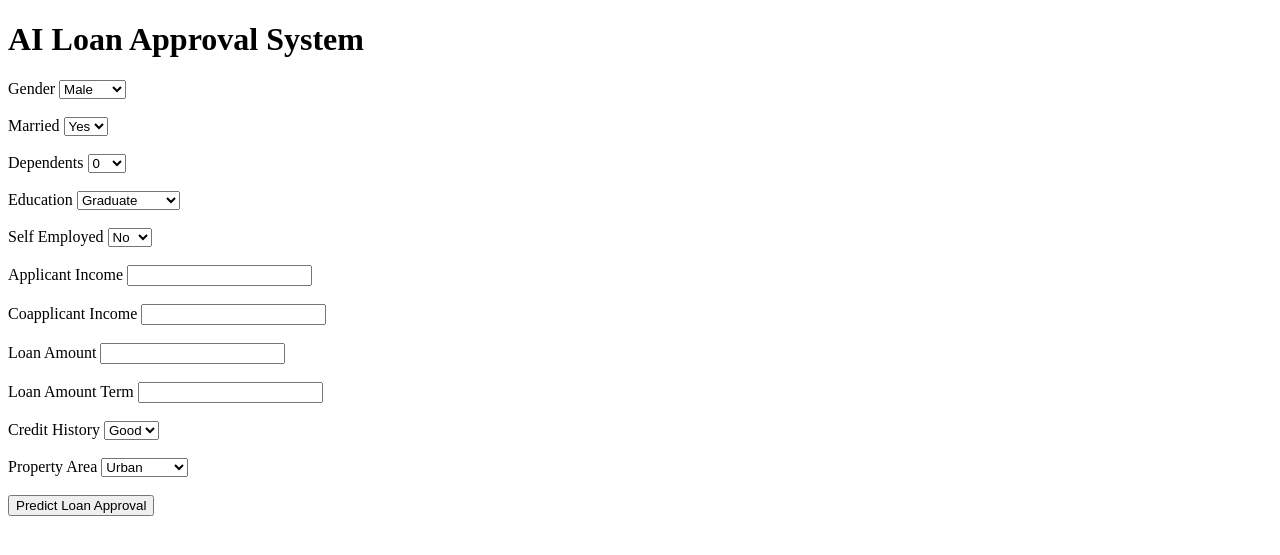
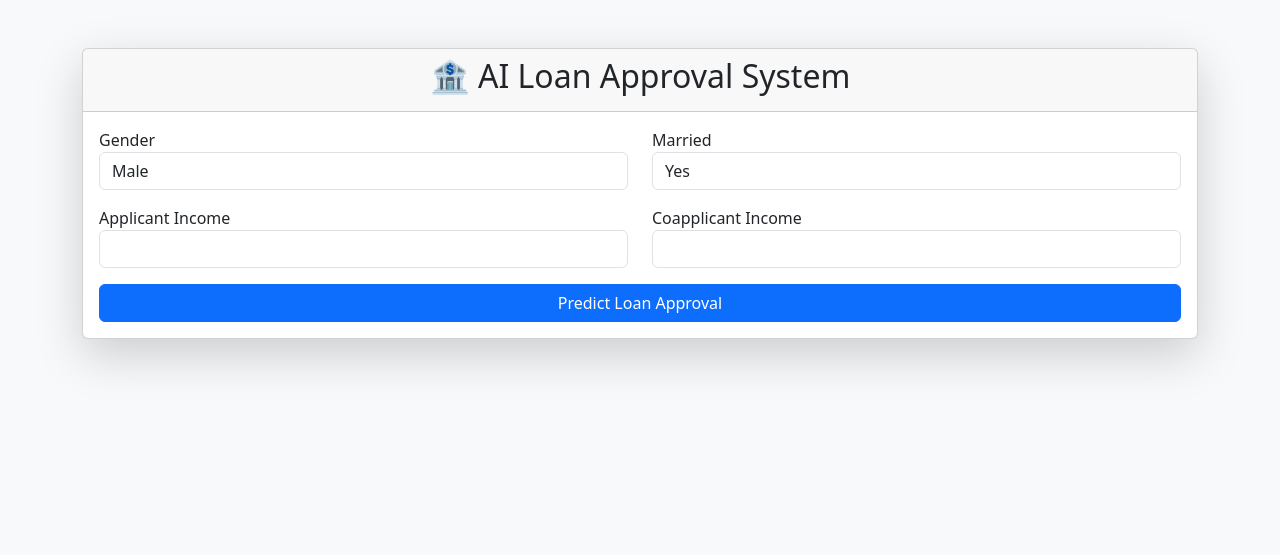
Before and after one commit to TarunaBV/AI-Loan-Approval-System, a Flask app: page / in a window 1280 px wide. Shown: the top 555 px of the page. Run offline with Flask 3, Linux system fonts and the light colour scheme; parts of the project's set-up code (start-up, migrations or seed data) failed here and were passed over.

Commit message:
Updated index.html

```diff
--- a/templates/index.html
+++ b/templates/index.html
@@ -2,99 +2,82 @@
 <html>
 
 <head>
+
+    <meta charset="UTF-8">
+
     <title>AI Loan Approval System</title>
+
+    <link href="https://cdn.jsdelivr.net/npm/bootstrap@5.3.3/dist/css/bootstrap.min.css" rel="stylesheet">
+
 </head>
 
-<body>
+<body class="bg-light">
 
-    <h1>AI Loan Approval System</h1>
+    <div class="container mt-5">
 
-    <form action="/predict" method="POST">
+        <div class="card shadow-lg">
 
-        <label>Gender</label>
-        <select name="Gender">
-            <option>Male</option>
-            <option>Female</option>
-        </select>
+            <div class="card-header text-center">
 
-        <br><br>
+                <h2>🏦 AI Loan Approval System</h2>
 
-        <label>Married</label>
-        <select name="Married">
-            <option>Yes</option>
-            <option>No</option>
-        </select>
+            </div>
 
-        <br><br>
+            <div class="card-body">
 
-        <label>Dependents</label>
-        <select name="Dependents">
-            <option>0</option>
-            <option>1</option>
-            <option>2</option>
-            <option>3+</option>
-        </select>
+                <form action="/predict" method="POST">
 
-        <br><br>
+                    <div class="row">
 
-        <label>Education</label>
-        <select name="Education">
-            <option>Graduate</option>
-            <option>Not Graduate</option>
-        </select>
+                        <div class="col-md-6 mb-3">
 
-        <br><br>
+                            <label>Gender</label>
 
-        <label>Self Employed</label>
-        <select name="Self_Employed">
-            <option>No</option>
-            <option>Yes</option>
-        </select>
+                            <select class="form-control" name="Gender">
+                                <option>Male</option>
+                                <option>Female</option>
+                            </select>
 
-        <br><br>
+                        </div>
 
-        <label>Applicant Income</label>
-        <input type="number" name="ApplicantIncome" required>
+                        <div class="col-md-6 mb-3">
 
-        <br><br>
+                            <label>Married</label>
 
-        <label>Coapplicant Income</label>
-        <input type="number" name="CoapplicantIncome" required>
+                            <select class="form-control" name="Married">
+                                <option>Yes</option>
+                                <option>No</option>
+                            </select>
 
-        <br><br>
+                        </div>
 
-        <label>Loan Amount</label>
-        <input type="number" name="LoanAmount" required>
+                    </div>
 
-        <br><br>
+                    <div class="row">
 
-        <label>Loan Amount Term</label>
-        <input type="number" name="Loan_Amount_Term" required>
+                        <div class="col-md-6 mb-3">
+                            <label>Applicant Income</label>
+                            <input class="form-control" type="number" name="ApplicantIncome" required>
+                        </div>
 
-        <br><br>
+                        <div class="col-md-6 mb-3">
+                            <label>Coapplicant Income</label>
+                            <input class="form-control" type="number" name="CoapplicantIncome" required>
+                        </div>
 
-        <label>Credit History</label>
-        <select name="Credit_History">
-            <option value="1">Good</option>
-            <option value="0">Bad</option>
-        </select>
+                    </div>
 
-        <br><br>
+                    <button class="btn btn-primary w-100">
+                        Predict Loan Approval
+                    </button>
 
-        <label>Property Area</label>
-        <select name="Property_Area">
-            <option>Urban</option>
-            <option>Semiurban</option>
-            <option>Rural</option>
-        </select>
+                </form>
 
-        <br><br>
+            </div>
 
-        <button type="submit">
-            Predict Loan Approval
-        </button>
+        </div>
 
-    </form>
+    </div>
 
 </body>
 
```
